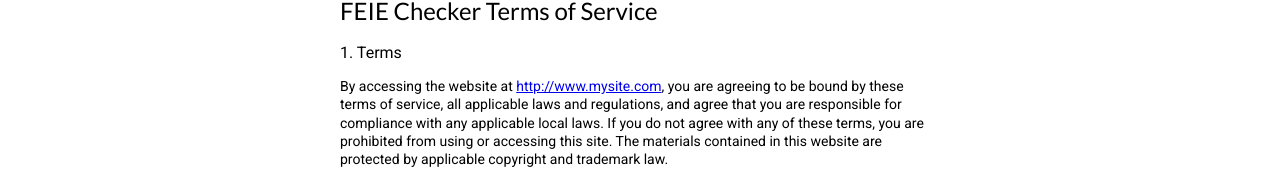
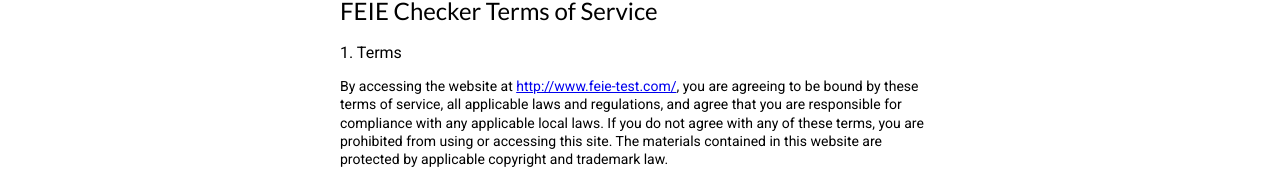
Before and after one commit to AntCas/feie-checker, a React (Create React App) app: page / in a window 1280 px wide. Both pictures are taken after a click on the link "Terms of Service". Shown: the part 139-308 px from the top of the page. Built offline with nearby package versions, Linux system fonts and the light colour scheme.

Commit message:
fix wrong link in terms

```diff
--- a/src/components/terms-of-service/index.js
+++ b/src/components/terms-of-service/index.js
@@ -13,7 +13,7 @@
 
         <h3>1. Terms</h3>
 
-          <p>By accessing the website at <a href="http://www.mysite.com">http://www.mysite.com</a>, you are agreeing to be bound by these terms of service, all applicable laws and regulations, and agree that you are responsible for compliance with any applicable local laws. If you do not agree with any of these terms, you are prohibited from using or accessing this site. The materials contained in this website are protected by applicable copyright and trademark law.</p>
+          <p>By accessing the website at <a href="http://www.feie-test.com/">http://www.feie-test.com/</a>, you are agreeing to be bound by these terms of service, all applicable laws and regulations, and agree that you are responsible for compliance with any applicable local laws. If you do not agree with any of these terms, you are prohibited from using or accessing this site. The materials contained in this website are protected by applicable copyright and trademark law.</p>
 
         <h3>2. Use License</h3>
 
```
